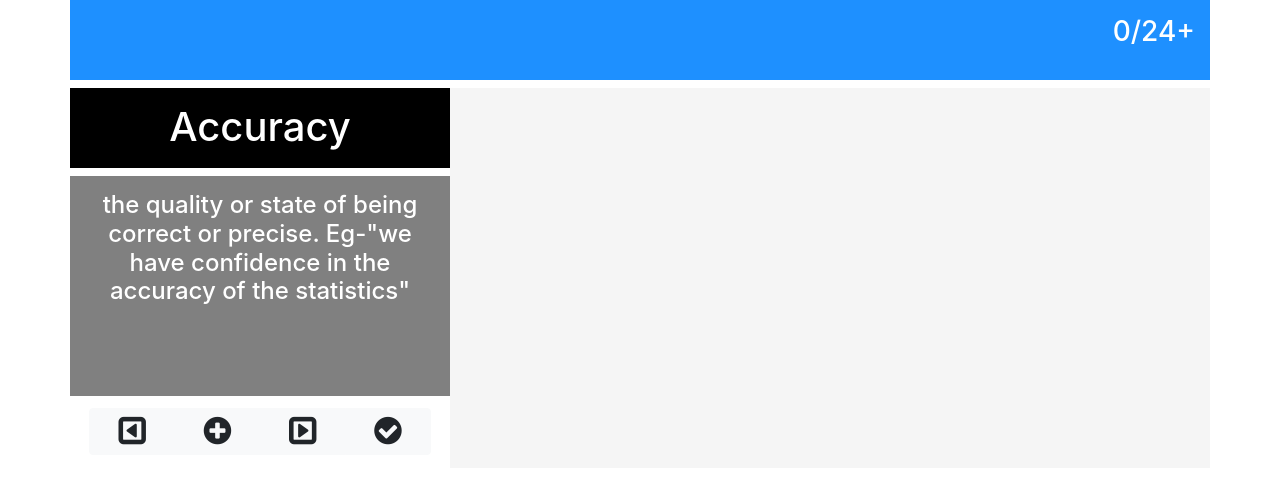
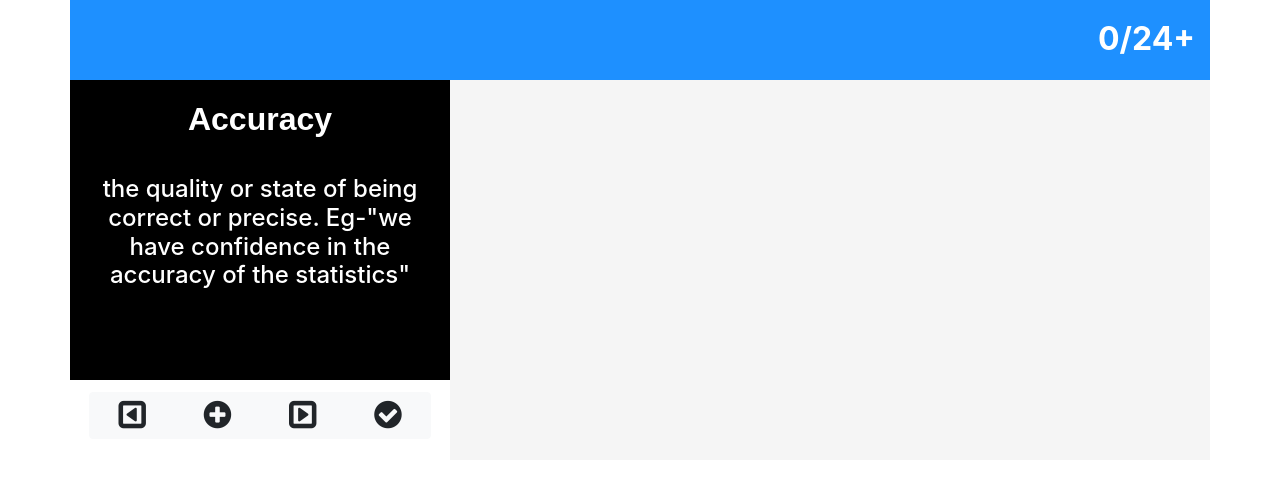
Before and after one commit to prarthanashr04/UI-for-skills, a plain HTML site: page ui.html in a window 1280 px wide. Drawn offline with Linux system fonts and the light colour scheme.

Commit message:
fifteenth commit

```diff
--- a/css/style.css
+++ b/css/style.css
@@ -1,9 +1,11 @@
+
 #Selection_count {
     background-color: dodgerblue;
     text-align: right;
     color: white;
     padding-top: 15px;
     height: 80px;
+    font-size:xx-large;
 }
 #quality {
     background-color: black;
@@ -11,9 +13,11 @@
     text-align: center;
     height: 80px;
     padding-top: 15px;
+    font-size:xx-large ;
+    font-family: Arial, Helvetica, sans-serif;
 }
 #Quality_desc{
-    background-color: grey;
+    background-color: black;
     height:220px;
     color:white;
     text-align: center;
--- a/js/script.js
+++ b/js/script.js
@@ -167,30 +167,6 @@ var file_source=[
     [
         'Balance',
         'an even distribution of weight enabling someone or something to remain upright and steady. Eg-"she lost her balance and fell"',
-        '0',
-        '1'
-    ],
-    [
-        'Beauty',
-        'a combination of qualities, such as shape, colour, or form, that pleases the aesthetic senses, especially the sight. Eg-"I was struck by her beauty"',
-        '0',
-        '1'
-    ],
-    [
-        'Beauty',
-        'a combination of qualities, such as shape, colour, or form, that pleases the aesthetic senses, especially the sight. Eg-"I was struck by her beauty"',
-        '0',
-        '1'
-    ],
-    [
-        'Beauty',
-        'a combination of qualities, such as shape, colour, or form, that pleases the aesthetic senses, especially the sight. Eg-"I was struck by her beauty"',
-        '0',
-        '1'
-    ],
-    [
-        'Beauty',
-        'a combination of qualities, such as shape, colour, or form, that pleases the aesthetic senses, especially the sight. Eg-"I was struck by her beauty"',
         '0',
         '1'
     ],
--- a/ui.html
+++ b/ui.html
@@ -13,13 +13,13 @@
 <body>
     <div class="container">
             <div class="header" id="myheader">
-                <h3>
+                <strong>
 
                     <div class="row">
                         <div class="col-sm" id="Selection_count">0/24+</div>
                     </div>
+                </strong>
 
-                </h3>
             </div>
         <!--<div class="alert alert-warning alert-dismissible fade show" role="alert">
             <strong>Holy guacamole!</strong> You should check in on some of those fields below.
@@ -30,13 +30,13 @@
         <div class="main" id='selectquality'>
             <div class="row">
                 <div class="col-sm-4">
-                    <h1>
+                    <strong>
                         <div class="">
                             <div class="row">
                                 <div class="col-sm" id="quality">Accuracy</div>
                             </div>
                         </div>
-                    </h1>
+                    </strong>
 
                     <h4>
                         <div class="row" id="Quality_desc">the quality or state of being correct or precise. Eg-"we have
```
